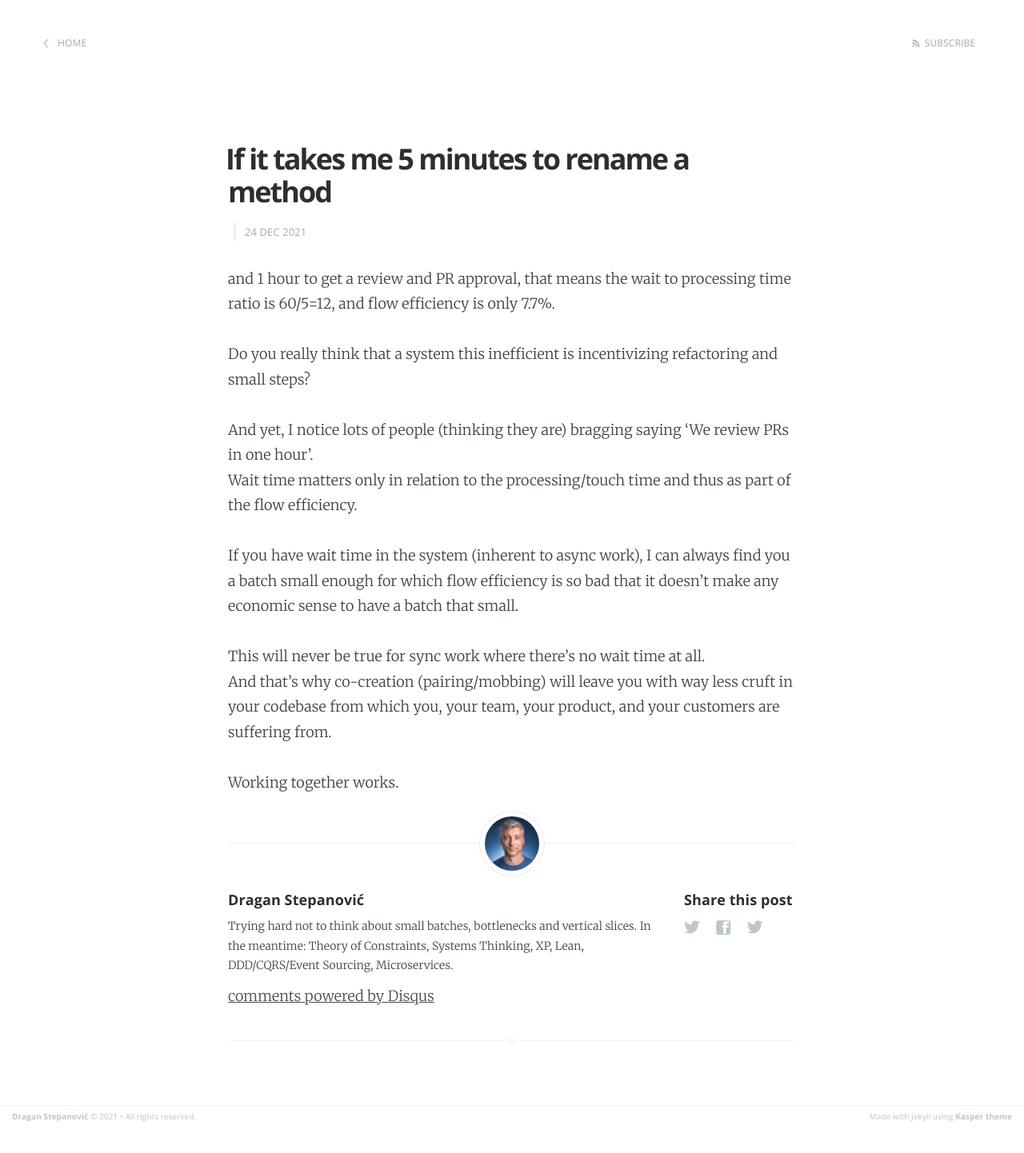
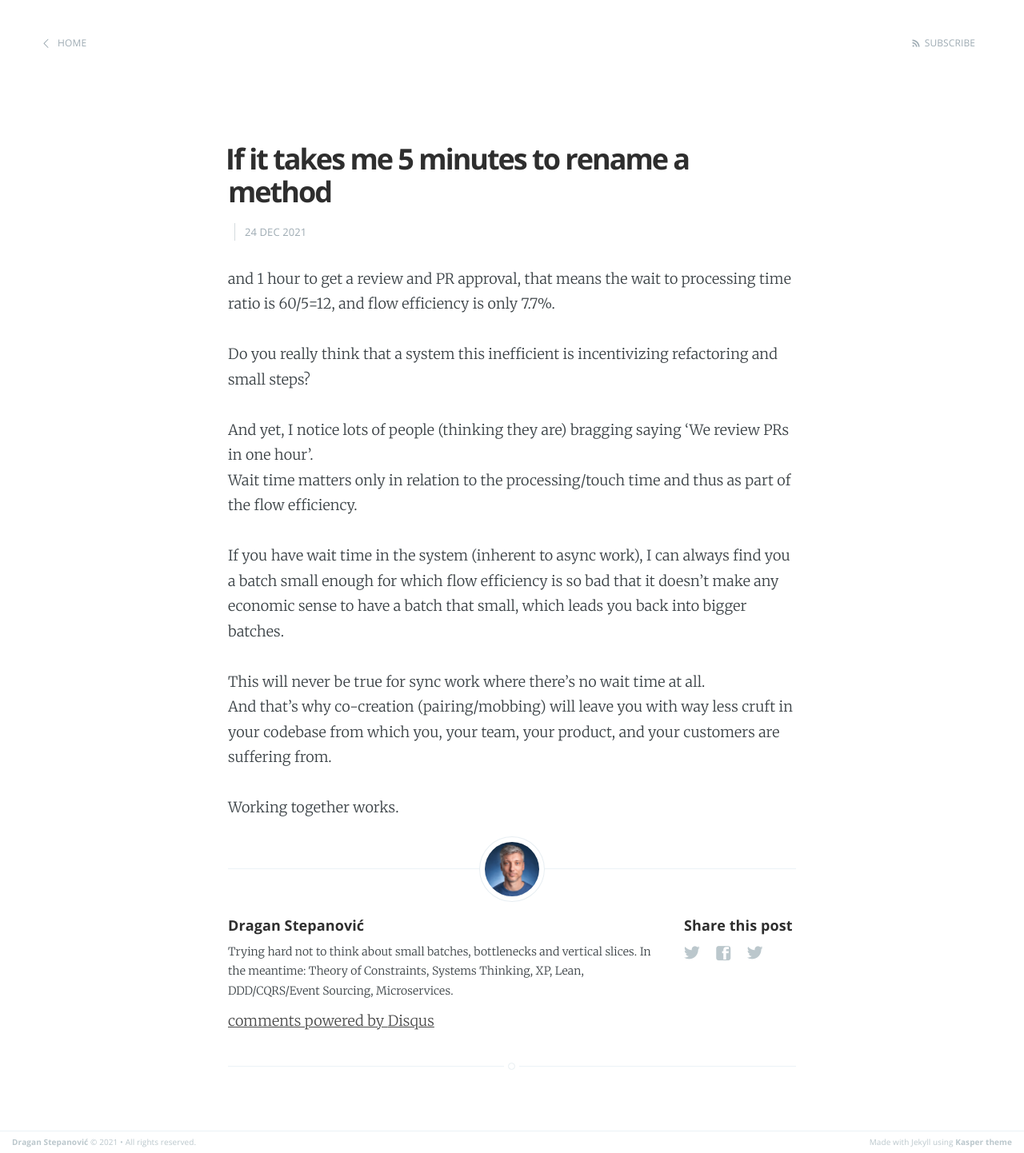
Before and after one commit to dragan-stepanovic/dragan-stepanovic.github.io, a Jekyll site: the page built from _posts/2021-12-24-bragging-about-small-pr.md, in a window 1280 px wide. Shown: the whole page at 80% size. Built offline with Jekyll 4.4.1, drawn with Linux system fonts in a browser that asks for light colours; our own code applies the rules of GitHub Pages for plain Markdown files; comment, search, counter and statistics services are not loaded; before the commit the page ends 1411 px from its top, so only the background shows below that.

Commit message:
Update 2021-12-24-bragging-about-small-pr.md

```diff
--- a/_posts/2021-12-24-bragging-about-small-pr.md
+++ b/_posts/2021-12-24-bragging-about-small-pr.md
@@ -10,7 +10,7 @@ Do you really think that a system this inefficient is incentivizing refactoring
 And yet, I notice lots of people (thinking they are) bragging saying 'We review PRs in one hour'.
 Wait time matters only in relation to the processing/touch time and thus as part of the flow efficiency.
 
-If you have wait time in the system (inherent to async work), I can always find you a batch small enough for which flow efficiency is so bad that it doesn't make any economic sense to have a batch that small.
+If you have wait time in the system (inherent to async work), I can always find you a batch small enough for which flow efficiency is so bad that it doesn't make any economic sense to have a batch that small, which leads you back into bigger batches.
 
 This will never be true for sync work where there's no wait time at all.
 And that's why co-creation (pairing/mobbing) will leave you with way less cruft in your codebase from which you, your team, your product, and your customers are suffering from.
```
